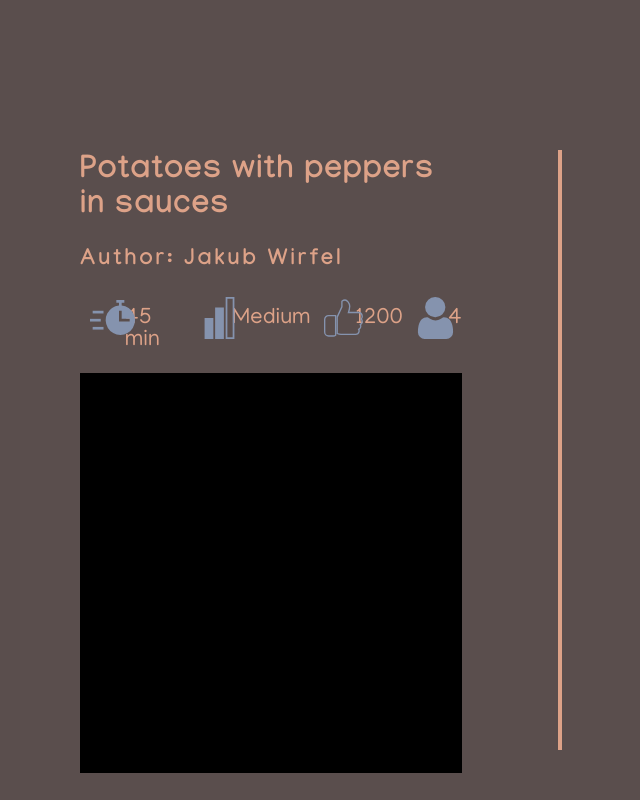
After one commit to explodgf/cookfromit, a PHP site: page /recipe_view.php in a window 1280 px wide. The commit adds this page. Shown: the whole page, without its empty margins (80-720 px from the left). Run offline with PHP 8.4, Linux system fonts and the light colour scheme; some libraries are stand-ins or nearby versions.

Commit message:
AStart creating recipe-view, add folder with icons

```diff
--- /dev/null
+++ b/css/sass/pages/_recipeview.scss
@@ -0,0 +1,93 @@
+.recipe-container {
+    width: 75%;
+    height: 100vh;
+    margin: 0 auto !important;
+    padding-top: 150px !important;
+    display: flex;
+    .container {
+        width: 80%;
+        height: 100%;
+    }
+    .info-box {
+        width: 50%;
+        height: 600px;
+        position: relative;
+        .container {
+            h1 {
+                font-family: 'Manjari', sans-serif;
+                color: #DDA288;
+                font-size: 2em;
+                padding: 5px 0px;
+                height: auto;
+                max-height: 3.3em;
+                width: 100%;
+                text-overflow: ellipsis;
+                overflow: hidden;
+                line-height: 1.1em;
+                letter-spacing: 1px;
+            }
+            h2 {
+                font-family: 'Manjari', sans-serif;
+                color: #DDA288;
+                padding-top: 20px;
+                font-size: 1.4em;
+                letter-spacing: 3px;
+            }
+            .info-container {
+                width: 100%;
+                height: 70px;
+                margin-top: 10px !important;
+                display: flex;
+                justify-content: space-between;
+                align-items: center;
+                .icon-box {
+                    height: 100%;
+                    width: 70px;
+                    position: relative;
+                    display: flex;
+                    justify-content: center;
+                    align-items: center;
+                    img, svg{
+                        width: 60%;
+                        height: 60%;
+                    }
+                    .first {
+                        width: 70%;
+                        height: 70%;
+                    }
+                    #like {
+                        cursor: pointer;
+                        fill: none;
+                    }
+                }
+                p {
+                    margin-left: -20px !important;
+                    height: 20px;
+                    font-family: 'Manjari', sans-serif;
+                    color: #DDA288;
+                    font-size: 1.4em;
+                }
+            }
+            .ingredients {
+                width: 100%;
+                height: 400px;
+                background: #000;
+                margin-top: 20px !important;
+            }
+        }
+    }
+    .line {
+        background: #DDA288;
+        width: 5px;
+        height: 600px;
+    }
+    .steps-img-box {
+        width: 50%;
+        height: 600px;
+        position: relative;
+        .container {
+            position: absolute;
+            right: 0;
+        }
+    }
+}
--- a/css/sass/styles.scss
+++ b/css/sass/styles.scss
@@ -8,3 +8,4 @@
 @import "pages/registration";
 @import "pages/userprofile";
 @import "pages/userfavrecipes";
+@import "pages/recipeview";
--- a/css/styles.css
+++ b/css/styles.css
@@ -713,4 +713,96 @@ li {
   padding-top: 5px;
 }
 
+.recipe-container {
+  width: 75%;
+  height: 100vh;
+  margin: 0 auto !important;
+  padding-top: 150px !important;
+  display: flex;
+}
+.recipe-container .container {
+  width: 80%;
+  height: 100%;
+}
+.recipe-container .info-box {
+  width: 50%;
+  height: 600px;
+  position: relative;
+}
+.recipe-container .info-box .container h1 {
+  font-family: "Manjari", sans-serif;
+  color: #DDA288;
+  font-size: 2em;
+  padding: 5px 0px;
+  height: auto;
+  max-height: 3.3em;
+  width: 100%;
+  text-overflow: ellipsis;
+  overflow: hidden;
+  line-height: 1.1em;
+  letter-spacing: 1px;
+}
+.recipe-container .info-box .container h2 {
+  font-family: "Manjari", sans-serif;
+  color: #DDA288;
+  padding-top: 20px;
+  font-size: 1.4em;
+  letter-spacing: 3px;
+}
+.recipe-container .info-box .container .info-container {
+  width: 100%;
+  height: 70px;
+  margin-top: 10px !important;
+  display: flex;
+  justify-content: space-between;
+  align-items: center;
+}
+.recipe-container .info-box .container .info-container .icon-box {
+  height: 100%;
+  width: 70px;
+  position: relative;
+  display: flex;
+  justify-content: center;
+  align-items: center;
+}
+.recipe-container .info-box .container .info-container .icon-box img, .recipe-container .info-box .container .info-container .icon-box svg {
+  width: 60%;
+  height: 60%;
+}
+.recipe-container .info-box .container .info-container .icon-box .first {
+  width: 70%;
+  height: 70%;
+}
+.recipe-container .info-box .container .info-container .icon-box #like {
+  cursor: pointer;
+  fill: none;
+}
+.recipe-container .info-box .container .info-container p {
+  margin-left: -20px !important;
+  height: 20px;
+  font-family: "Manjari", sans-serif;
+  color: #DDA288;
+  font-size: 1.4em;
+}
+.recipe-container .info-box .container .ingredients {
+  width: 100%;
+  height: 400px;
+  background: #000;
+  margin-top: 20px !important;
+}
+.recipe-container .line {
+  background: #DDA288;
+  width: 5px;
+  height: 600px;
+}
+.recipe-container .steps-img-box {
+  width: 50%;
+  height: 600px;
+  position: relative;
+}
+.recipe-container .steps-img-box .container {
+  position: absolute;
+  right: 0;
+}
+
 /*# sourceMappingURL=styles.css.map */
--- /dev/null
+++ b/recipe_view.php
@@ -0,0 +1,7 @@
+<?php include_once 'config/init.php'; ?>
+
+<?php
+    $template = new Template('./templates/recipeview.php');
+
+    echo $template;
+?>
--- /dev/null
+++ b/templates/recipeview.php
@@ -0,0 +1,52 @@
+<?php include 'inc/header.php';?>
+    <main class="main">
+        <section class="recipe recipe-container">
+            <div class="info-box">
+                <div class="container">
+                    <h1>Potatoes with peppers in sauces</h1>
+                    <h2>Author: Jakub Wirfel</h2>
+                    <div class="info-container">
+                        <div class="icon-box">
+                            <img src="public/assets/icons8593ae/speed.svg" alt="icon" class="first"/>
+                        </div>
+                        <p>45 min</p>
+                        <div class="icon-box">
+                            <img src="public/assets/icons8593ae/medium.svg" alt="icon"/>
+                        </div>
+                        <p>Medium</p>
+                        <div class="icon-box">
+                            <svg xmlns="http://www.w3.org/2000/svg" width="28.827" height="27.666" viewBox="0 0 28.827 27.666" id="like">
+                                <g id="like" transform="translate(0.5 0.5)">
+                                    <g id="Group_12" data-name="Group 12" transform="translate(0 11.594)">
+                                    <g id="Group_11" data-name="Group 11" transform="translate(0 0)">
+                                        <path id="Path_54" data-name="Path 54" d="M2.9,224A2.9,2.9,0,0,0,0,226.9v9.275a2.9,2.9,0,0,0,2.9,2.9H6.377a2.878,2.878,0,0,0,1.739-.587V224Z" transform="translate(0 -224)" stroke="#8593ae" stroke-width="1"/>
+                                    </g>
+                                    </g>
+                                    <g id="Group_14" data-name="Group 14" transform="translate(9.275)">
+                                    <g id="Group_13" data-name="Group 13" transform="translate(0 0)">
+                                        <path id="Path_55" data-name="Path 55" d="M189.217,26.609a2.571,2.571,0,0,0-.755-1.825,2.879,2.879,0,0,0,.742-2.213,3,3,0,0,0-3.024-2.628h-7.162a16.669,16.669,0,0,0,.923-4.638c0-2.515-2.137-4.638-3.478-4.638a3.647,3.647,0,0,0-2.1.706.583.583,0,0,0-.217.453v3.931l-3.339,7.233-.139.071V35.488a7.6,7.6,0,0,0,2.9.685h10.642a2.667,2.667,0,0,0,2.627-2.025,2.608,2.608,0,0,0-.21-1.741,2.6,2.6,0,0,0,1.161-3.479A2.6,2.6,0,0,0,189.217,26.609Z" transform="translate(-170.667 -10.667)"  stroke="#8593ae" stroke-width="1"/>
+                                    </g>
+                                    </g>
+                                </g>
+                            </svg>
+                        </div>
+                        <p>1200</p>
+                        <div class="icon-box">
+                            <img src="public/assets/icons8593ae/social.svg" alt="icon"/>
+                        </div>
+                        <p>4</p>
+                    </div>
+                    <div class="ingredients">
+
+                    </div>
+                </div>
+            </div>
+            <div class="line"></div>
+            <div class="steps-img-box">
+                <div class="container">
+
+                </div>
+            </div>
+        </section>
+    </main>
+<script> </script> <!--BUG taransition fix for Chrome-->
```
Also changed, not shown: public/assets/icons8593ae/easy.svg (added), public/assets/icons8593ae/hard.svg (added), public/assets/icons8593ae/like-border.svg (added), public/assets/icons8593ae/like.svg (added), public/assets/icons8593ae/medium.svg (added), public/assets/icons8593ae/social.svg (added), public/assets/icons8593ae/speed.svg (added), 1 other file.
